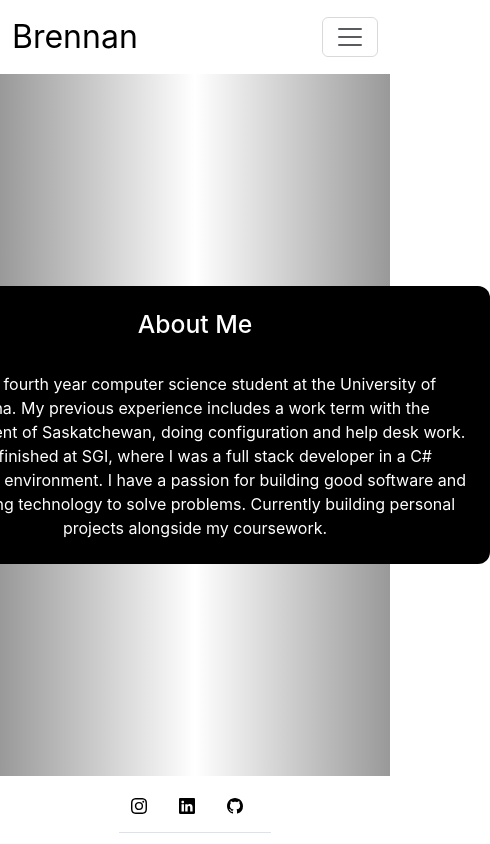
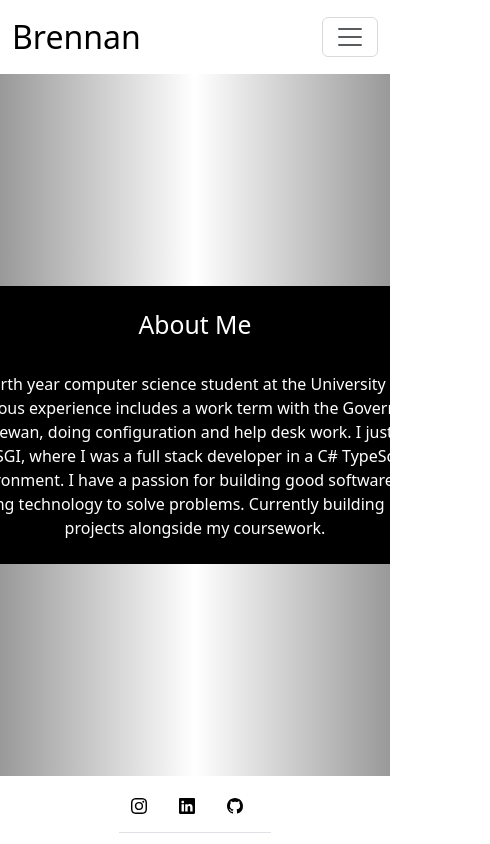
Before and after one commit to bhorvy/PersonalWebsite, a React (Create React App) app: page /aboutme in a window 390 px wide. Shown: the whole page, 490 px wide, since content can reach past the window. Built offline with nearby package versions, Linux system fonts and the light colour scheme.

Commit message:
Fix mobile white strip, remove unused files

```diff
--- a/src/App.css
+++ b/src/App.css
@@ -4,6 +4,21 @@
   min-height: 100vh;
   display: flex;
   flex-direction: column;
+}
+
+html, body, #root {
+margin: 0;
+padding: 0;
+width: 100%;
+height: 100%;
+overflow-x: hidden;
+}
+
+main.gradient-bg {
+width: 100%;
+background-repeat: no-repeat;
+background-position: center;
+background-size: cover;
 }
 
 footer {
@@ -76,7 +91,7 @@ header {
 
 .icons:hover {
   transform: scale(1.2);
-  color: lightskyblue; /* Optional: changes color on hover */
+  color: lightskyblue;
 }
 
 .me {
--- a/src/index.css
+++ /dev/null
@@ -1,13 +0,0 @@
-body {
-  margin: 0;
-  font-family: -apple-system, BlinkMacSystemFont, 'Segoe UI', 'Roboto', 'Oxygen',
-    'Ubuntu', 'Cantarell', 'Fira Sans', 'Droid Sans', 'Helvetica Neue',
-    sans-serif;
-  -webkit-font-smoothing: antialiased;
-  -moz-osx-font-smoothing: grayscale;
-}
-
-code {
-  font-family: source-code-pro, Menlo, Monaco, Consolas, 'Courier New',
-    monospace;
-}
--- a/src/index.js
+++ b/src/index.js
@@ -1,6 +1,5 @@
 import React from 'react';
 import ReactDOM from 'react-dom/client';
-import './index.css';
 import App from './App';
 import reportWebVitals from './reportWebVitals';
 import 'bootstrap/dist/js/bootstrap.bundle.min.js';
```
Also changed, not shown: src/logo.svg (deleted).
